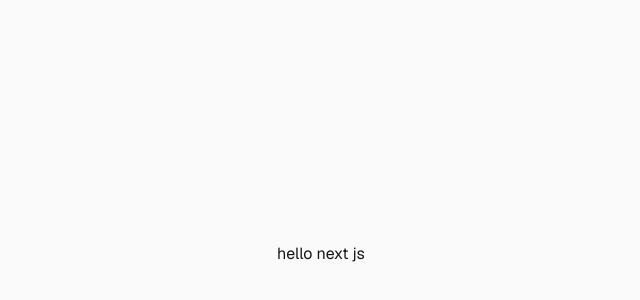
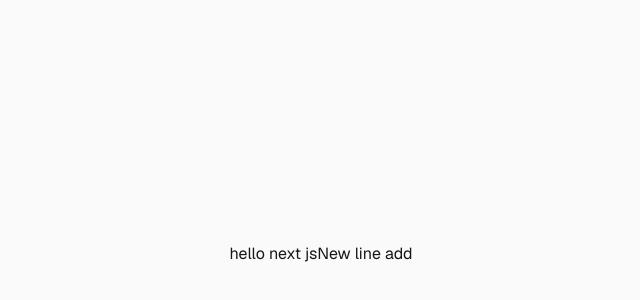
Before and after one commit to labibaltasfi/scic-12-a9-next-js, a Next.js app: page / in a window 1280 px wide. Shown: the part 146-446 px from the top of the page, without its empty margins (319-959 px from the left). Built offline with nearby package versions, Linux system fonts and the light colour scheme.

Commit message:
third commit

```diff
--- a/src/app/page.jsx
+++ b/src/app/page.jsx
@@ -4,6 +4,7 @@ export default function Home() {
   return (
     <div className="flex min-h-screen items-center justify-center bg-zinc-50 font-sans dark:bg-black">
      <p>hello next js</p>
+     <h1>New line add</h1>
     </div>
   );
 }
```
